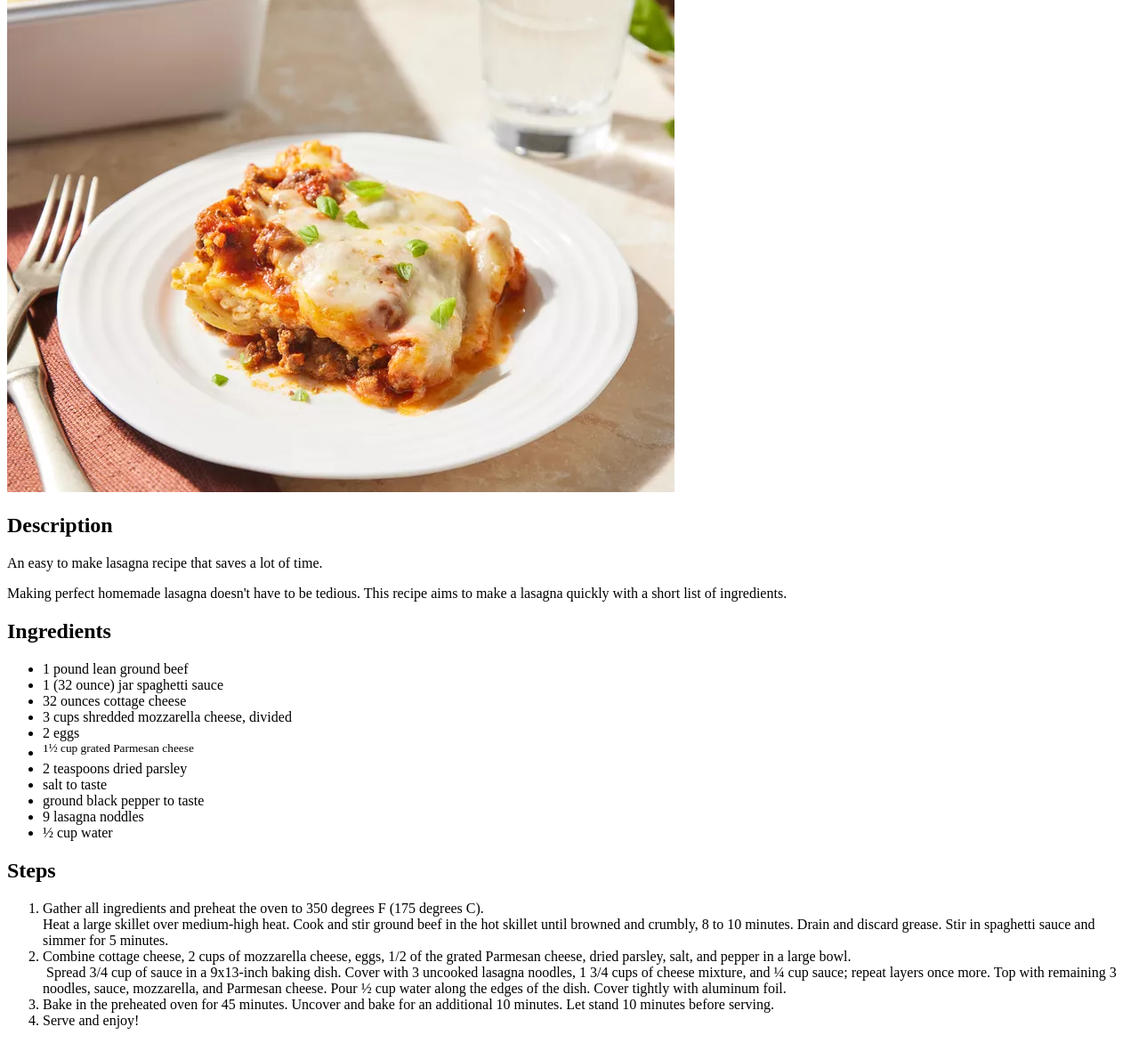
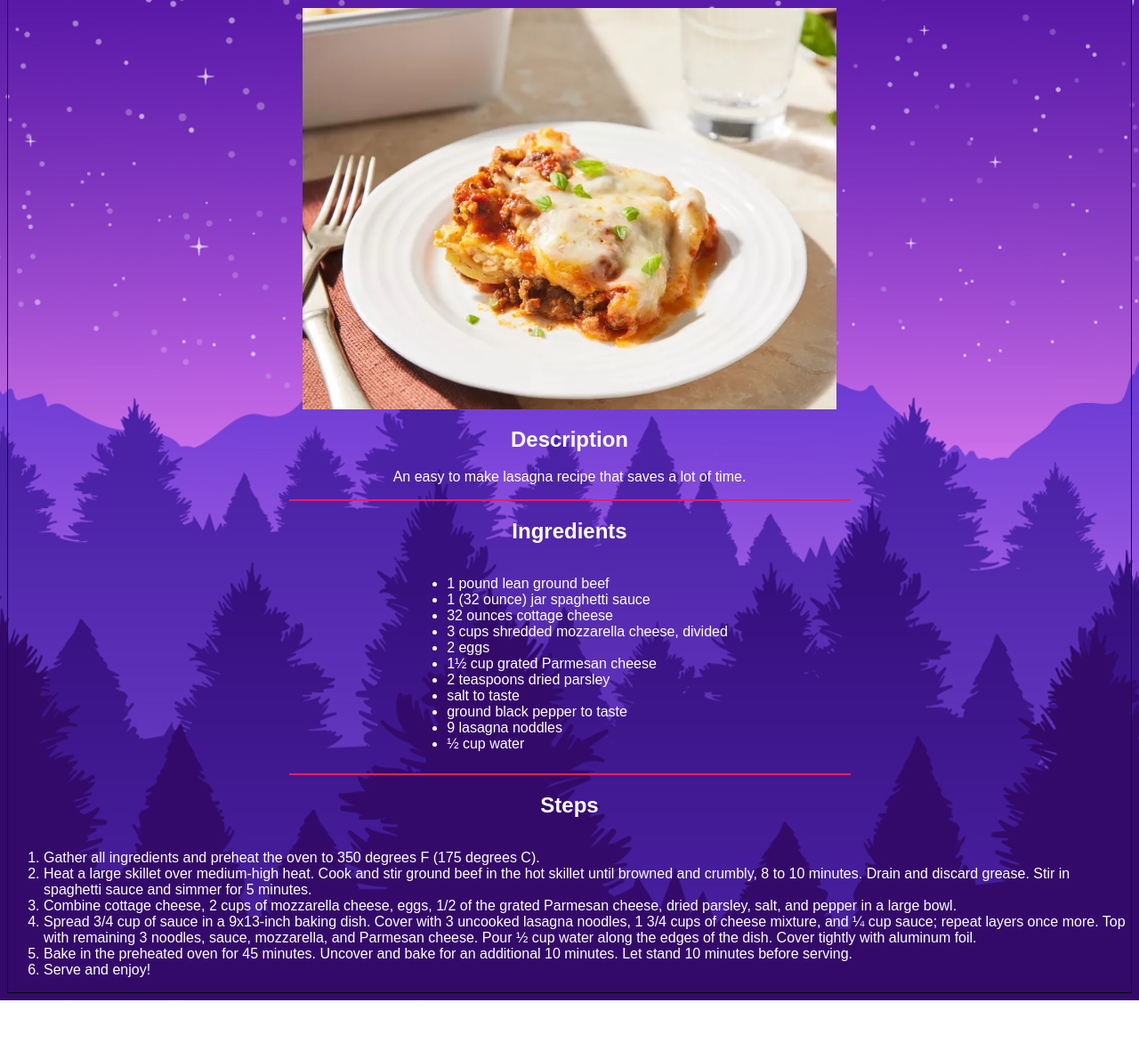
Before and after one commit to mmilten/odin-recipes, a plain HTML site: page recipes/lasagna.html in a window 1280 px wide. Shown: the part 90-1262 px from the top of the page at 89% size. After the commit the page ends 1214 px from the top, so only its background shows below. Drawn offline with Linux system fonts and the light colour scheme.

Commit message:
Finish styling

```diff
--- a/recipes/lasagna.html
+++ b/recipes/lasagna.html
@@ -4,29 +4,32 @@
     <meta charset="UTF-8" />
     <meta name="viewport" content="width=device-width, initial-scale=1.0" />
     <title>Lasagna</title>
+    <link rel="stylesheet" href="styles.css" />
   </head>
   <body>
     <div class="wrapper">
       <h1>Easy Lasagna</h1>
 
-    <img src="../images/lasagna/lasagna.webp" alt="Lasagna" />
+      <div class="image">
+        <img width="600" src="../images/lasagna/lasagna.webp" alt="Lasagna" />
+      </div>
+
       <h2>Description</h2>
+
       <p>An easy to make lasagna recipe that saves a lot of time.</p>
 
-    <p>
-      Making perfect homemade lasagna doesn't have to be tedious. This recipe
-      aims to make a lasagna quickly with a short list of ingredients.
-    </p>
+      <hr />
 
       <h2>Ingredients</h2>
-    <div class="ingredients-list">
-    <ul>
+
+      <div class="container">
+        <ul class="list">
           <li>1 pound lean ground beef</li>
           <li>1 (32 ounce) jar spaghetti sauce</li>
           <li>32 ounces cottage cheese</li>
           <li>3 cups shredded mozzarella cheese, divided</li>
           <li>2 eggs</li>
-      <li><sup>1½ cup grated Parmesan cheese</li>
+          <li>1½ cup grated Parmesan cheese</li>
           <li>2 teaspoons dried parsley</li>
           <li>salt to taste</li>
           <li>ground black pepper to taste</li>
@@ -35,22 +38,27 @@
         </ul>
       </div>
 
-  <div class="directions">
+      <hr />
+
       <h2>Steps</h2>
-    <ol>
+
+      <div class="container">
+        <ol class="list">
           <li>
             Gather all ingredients and preheat the oven to 350 degrees F (175
             degrees C).
           </li>
-        Heat a large skillet over medium-high heat. Cook and stir ground beef in
-        the hot skillet until browned and crumbly, 8 to 10 minutes. Drain and
-        discard grease. Stir in spaghetti sauce and simmer for 5 minutes.
+          <li>
+            Heat a large skillet over medium-high heat. Cook and stir ground
+            beef in the hot skillet until browned and crumbly, 8 to 10 minutes.
+            Drain and discard grease. Stir in spaghetti sauce and simmer for 5
+            minutes.
           </li>
           <li>
-        Combine cottage cheese, 2 cups of mozzarella cheese, eggs, 1/2 of the
-        grated Parmesan cheese, dried parsley, salt, and pepper in a large bowl.
+            Combine cottage cheese, 2 cups of mozzarella cheese, eggs, 1/2 of
+            the grated Parmesan cheese, dried parsley, salt, and pepper in a
+            large bowl.
           </li>
-      <img
           <li>
             Spread 3/4 cup of sauce in a 9x13-inch baking dish. Cover with 3
             uncooked lasagna noodles, 1 3/4 cups of cheese mixture, and ¼ cup
--- /dev/null
+++ b/recipes/styles.css
@@ -0,0 +1,56 @@
+* {
+    font-family: "Poppins", sans-serif;
+}
+
+body {
+    background: url(../images/background/img.jpg);
+    background-size: cover;
+    background-position: center;
+    color: white;
+}
+
+hr {height: 2px;
+    width: 50%;
+    background-color: #ed1d61;
+    border:none
+}
+
+
+
+.wrapper {
+    text-align: center;
+    border: 1px solid #000;
+}
+
+.image{
+    display: flex;
+    justify-content: center;
+    margin-top: 5px;
+    margin-bottom: 5px;
+}
+
+.wrapper h1,h2 {
+    text-align: center;
+}
+
+.wrapper h1 {
+    font-size: 36px;
+}
+
+.wrapper h2 {
+    font-size: 24px;
+}
+
+ul.list {
+    display: inline-block;
+    text-align: left;
+}
+
+ol.list {
+    display: inline-block;
+    text-align: left;
+}
+
+div.ol {
+    word-wrap: break-word;
+}
```
Also changed, not shown: recipes/curry.html (+46 -25 lines), recipes/ribeye.html (+12 -5 lines). Lines whose indentation alone changed are shown as unchanged.
